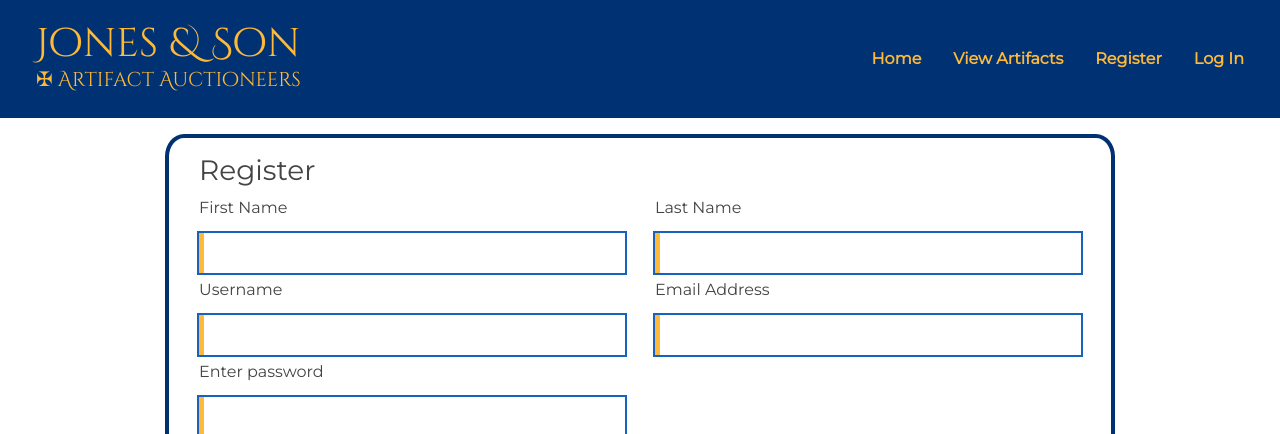
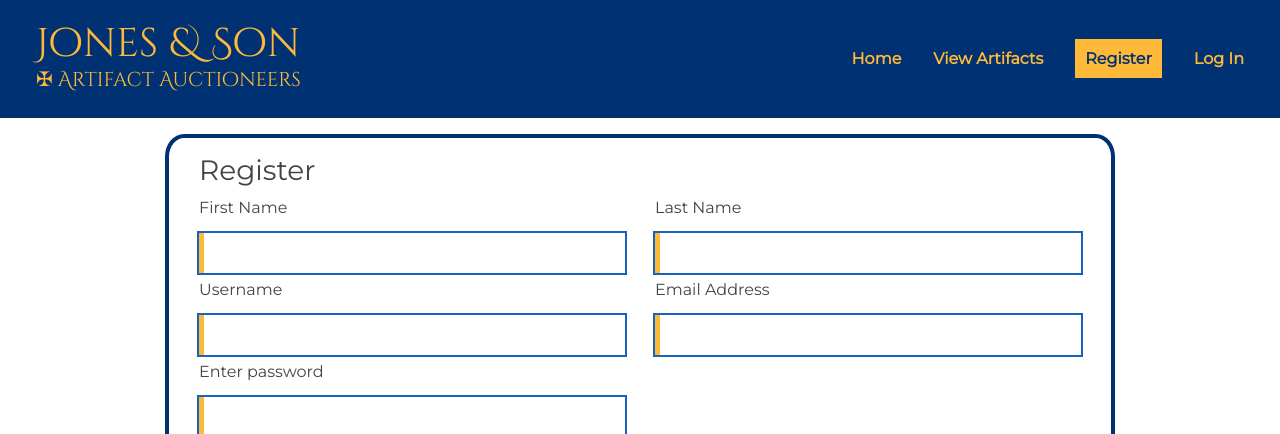
Before and after one commit to Shilldon/artifact-auction, a Django app: page /accounts/register/ in a window 1280 px wide. Shown: the top 434 px of the page. Run offline with Django 3.2, Linux system fonts and the light colour scheme; some libraries are stand-ins or nearby versions.

Commit message:
added highlighting to nav bar to indicate current page

```diff
--- a/static/css/custom.css
+++ b/static/css/custom.css
@@ -19,7 +19,11 @@ a:hover {
     outline: none; }
   .navbar .navbar-nav li span {
     font-weight: 700;
-    color: #FFB938 !important; }
+    color: #FFB938; }
+  .navbar .navbar-nav li .active {
+    color: #003273 !important;
+    background-color: #FFB938;
+    border: solid #FFB938 10px; }
   .navbar a {
     line-height: .75;
     color: #FFB938; }
--- a/static/css/custom.scss
+++ b/static/css/custom.scss
@@ -32,10 +32,20 @@ a:hover {
         border: none;
         outline: none;
     }
-    .navbar-nav li span {
-        font-weight: 700;
-        color: $light-contrast !important;
+
+    .navbar-nav li {
+        span {
+            font-weight: 700;
+            color: $light-contrast;
+        }
+        .active {
+            color: $dark-base !important;
+            background-color: $light-contrast;
+            border: solid $light-contrast 10px;
+
+        }
     }
+
     a {
         line-height: .75;
         color: $light-contrast;
```
Also changed, not shown: 1 other file.
